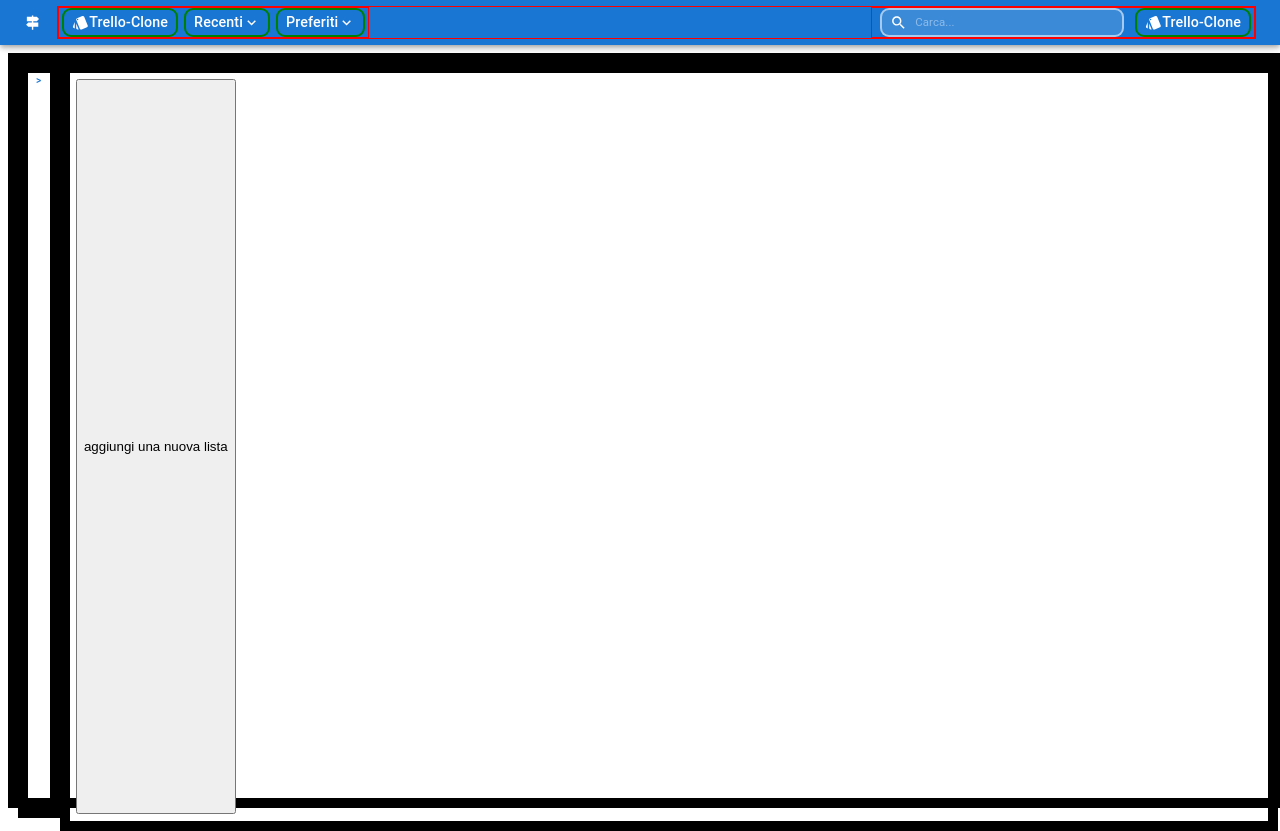
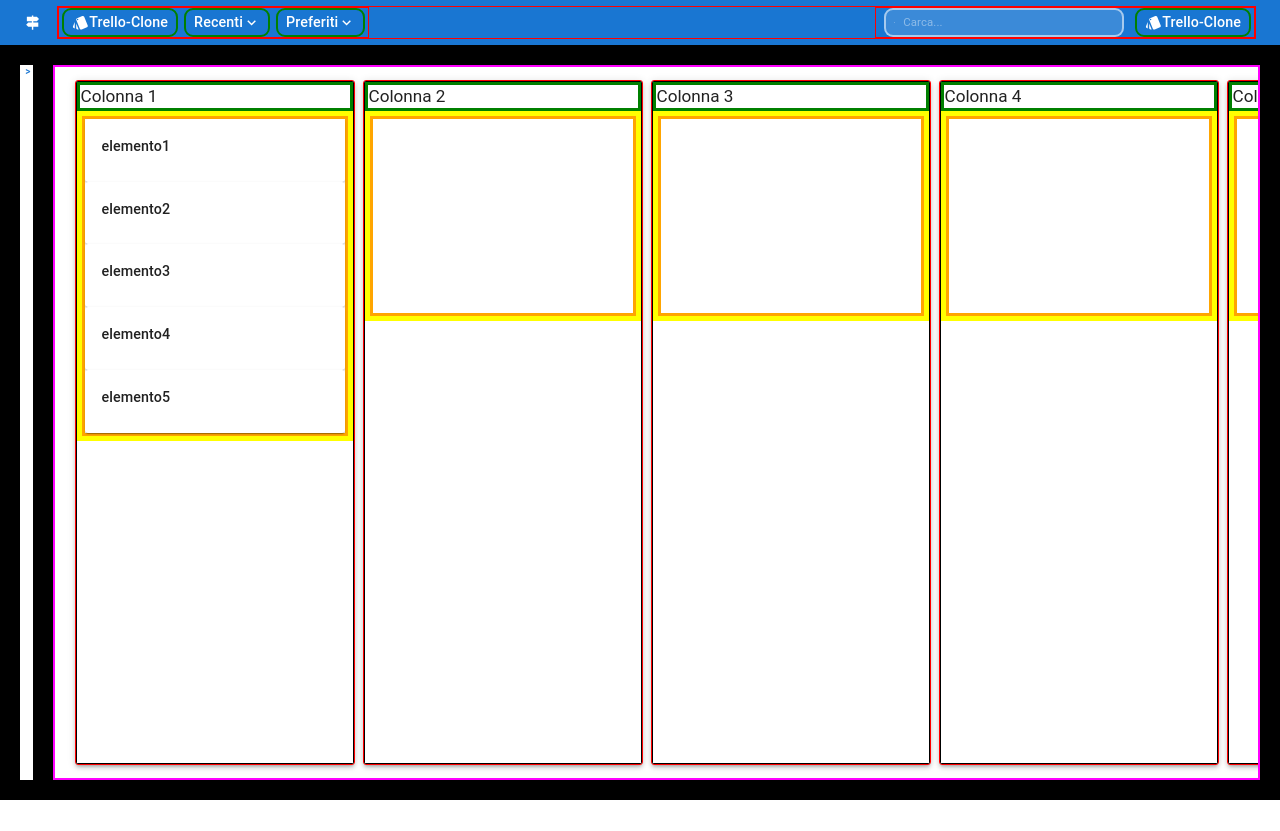
Before and after one commit to matteo9966/Trello-Clone, a React (Create React App) app: page / in a window 1280 px wide. After the commit the page ends 800 px from the top, so only its background shows below. Built offline with nearby package versions, Linux system fonts and the light colour scheme; what short-unique-id would draw is missing.

Commit message:
completato il merge e aggiustati i pannelli

```diff
--- a/src/components/TasksList/index.tsx
+++ b/src/components/TasksList/index.tsx
@@ -5,7 +5,7 @@ import { RootState } from "../../redux/store";
 import { newShell, removeShell } from "../../redux/listShellSlice";
 import { List, ListItem } from "@mui/material";
 import { v4 as uuidv4 } from "uuid";
-
+import { MainPanel } from "../MainPanel";
 const TasksList = () => {
   // prende lo stato di list shell e le renderizza tutte
 
@@ -22,11 +22,14 @@ const TasksList = () => {
         maxWidth: "100%",
         border: "10px solid black;",
         gap: "0.5rem",
-        padding: "0.4rem",
-        overflowX: "scroll",
+
+        overflowX: "hidden",
       }}
     >
-      {shellState.map((shell) => {
+
+      <MainPanel></MainPanel>
+
+      {/* {shellState.map((shell) => {
         return (
           <ListShell shellName={shell.shellName} shellId={shell.shellId} />
         );
@@ -38,7 +41,7 @@ const TasksList = () => {
         }
       >
         aggiungi una nuova lista
-      </button>
+      </button> */}
     </Box>
   );
 };
--- a/src/index.tsx
+++ b/src/index.tsx
@@ -4,10 +4,12 @@ import App from "./App";
 import { GlobalThemeProvider } from "./GlobalTheme/ThemeProvider";
 import { Provider } from "react-redux";
 import store from "./redux/store";
+import { CssBaseline } from "@mui/material";
 
 ReactDOM.render(
   <React.StrictMode>
     <Provider store={store}>
+      <CssBaseline></CssBaseline>
       <GlobalThemeProvider>
         <App />
       </GlobalThemeProvider>
```
